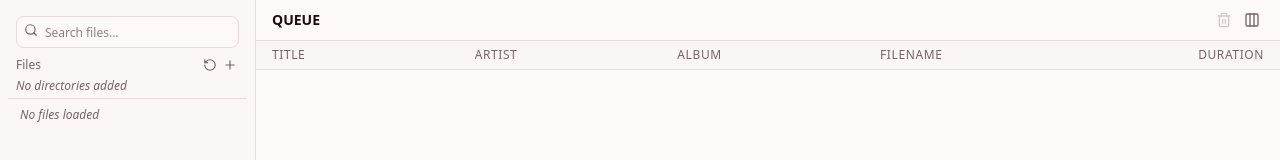
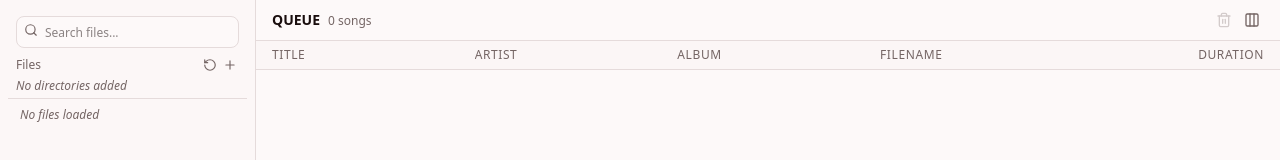
Before and after one commit to sigoden/smp, a React (Vite) app: page / in a window 1280 px wide. Shown: the top 160 px of the page. Built offline with nearby package versions, Linux system fonts and the light colour scheme.

Commit message:
feat(tracklist): show song count next to playlist name in header

```diff
--- a/src/components/TrackList/TrackListHeader.tsx
+++ b/src/components/TrackList/TrackListHeader.tsx
@@ -43,7 +43,12 @@
 
   return (
     <div className="flex items-center justify-between px-4 py-2 border-b border-border">
-      <h2 className="text-sm font-semibold text-foreground">{activePlaylist.name}</h2>
+      <h2 className="text-sm font-semibold text-foreground">
+        {activePlaylist.name}
+        <span className="text-xs text-muted-foreground ml-2 font-normal">
+          {queue.length} songs
+        </span>
+      </h2>
       <div className="flex items-center gap-1">
         {/* Save button */}
         {activePlaylist.id !== QUEUE_PLAYLIST.id ? (
```
